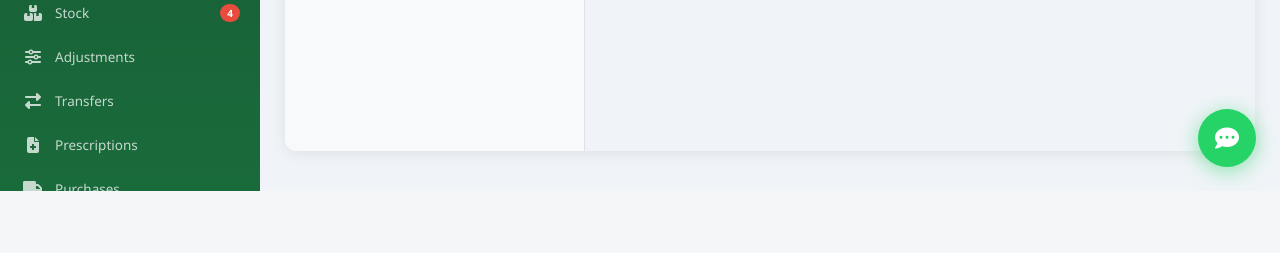
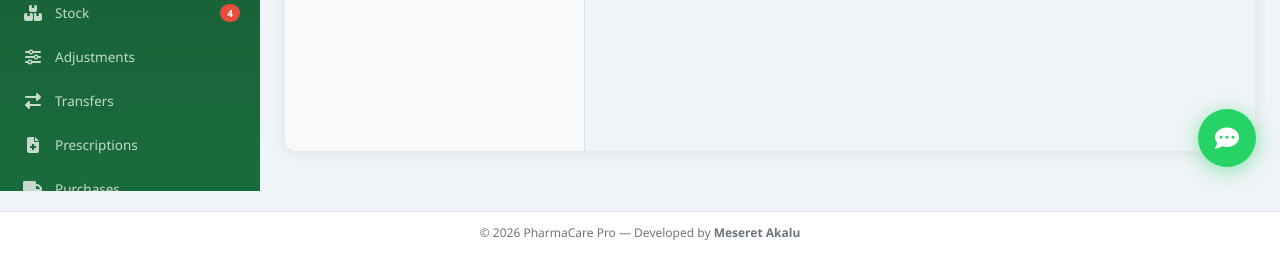
Before and after one commit to meseretak/pharmacy-Managmnet-, a PHP site: page /chat/index.php in a window 1280 px wide. Shown: the part 609-862 px from the top of the page. Before the commit the page ends 800 px from the top, so only its background shows below. Run offline with PHP 8.4, Linux system fonts and the light colour scheme; a user stored in the database is signed in; data comes from the database, SQL or seed files in the repository; data that the repository does not hold is empty; some libraries are stand-ins or nearby versions.

Commit message:
Add developer footer

```diff
--- a/includes/footer.php
+++ b/includes/footer.php
@@ -838,5 +838,8 @@ fetch('/pharmacy/chat/api.php?action=get_rooms')
 .then(d => { if (d.success) updateFloatBadge(d.rooms); });
 </script>
 <?php endif; ?>
+<footer style="text-align:center;padding:12px 20px;font-size:12px;color:var(--text-muted);border-top:1px solid var(--border);margin-top:20px;background:#fff;">
+    &copy; <?= date('Y') ?> <?= APP_NAME ?> &mdash; Developed by <strong>Meseret Akalu</strong>
+</footer>
 </body>
 </html>
```
